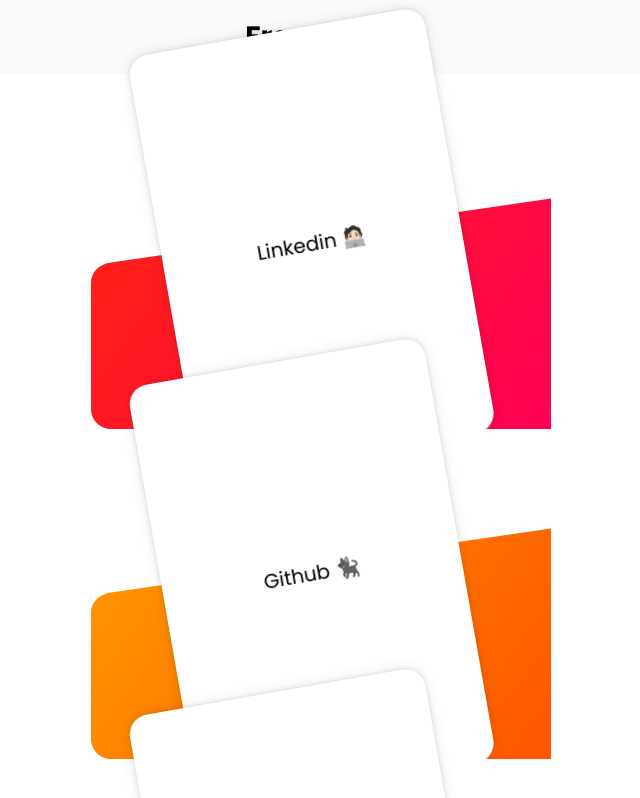
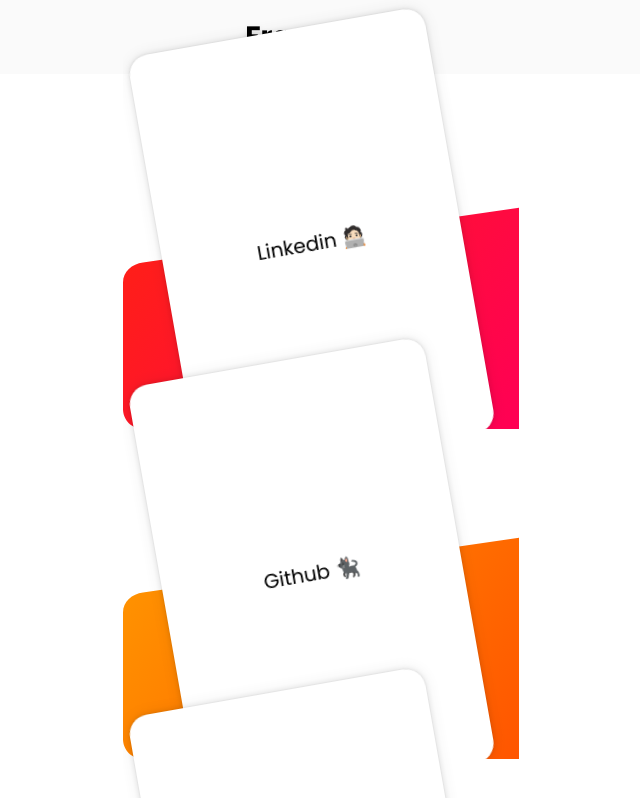
Before and after one commit to francemazzi/frasma, a Next.js app: page /linktree in a window 1280 px wide. Shown: the top 798 px of the page, without its empty margins (319-959 px from the left). Built offline with nearby package versions, Linux system fonts and the light colour scheme.

Commit message:
fix: linktree css

```diff
--- a/styles/globals.css
+++ b/styles/globals.css
@@ -10,7 +10,7 @@
     display: flex;
     align-items: center;
     justify-content: center;
-    margin: 0 80px;
+    margin: 0 48px;
 
     background: white;
     border-radius: 20px;
```
